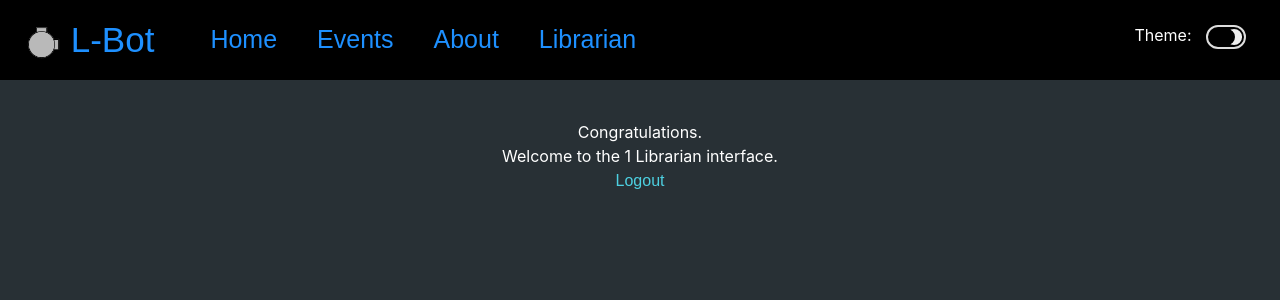
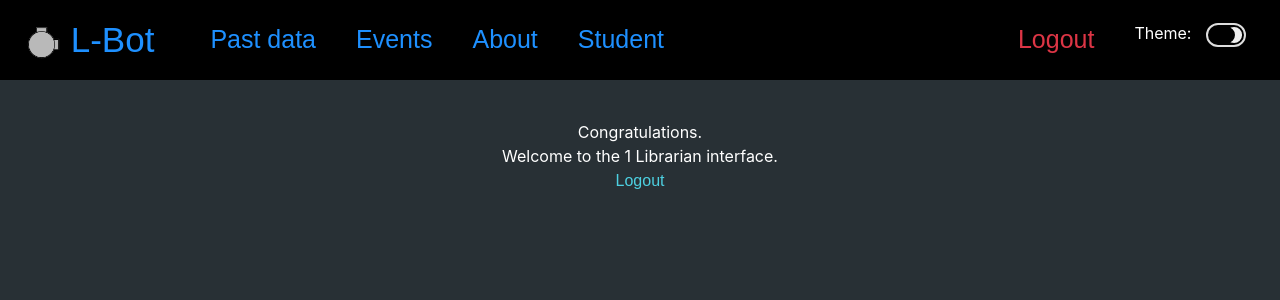
Before and after one commit to L-Bot-AU/L-Bot-server, a Flask app: page /librarian in a window 1280 px wide. Shown: the top 300 px of the page. Run offline with Flask 2, Linux system fonts and the light colour scheme; the visitor is signed in with stand-in values (Sample User, id 1); some libraries are stand-ins or nearby versions; some web fonts are replaced.

Commit message:
Preparation for librarian interface

```diff
--- a/website/templates/base.html
+++ b/website/templates/base.html
@@ -138,12 +138,14 @@
 				</a>
             </div>
 
+			{% block navbar_content %}
             <ul class="nav mr-auto">
                 <li class="nav-item"><a class="navbar-link" href="/">Home</a></li>
                 <li class="nav-item"><a class="navbar-link" href="/events">Events</a></li>
 				<li class="nav-item"><a class="navbar-link" href="/about">About</a></li>
                 <li class="nav-item"><a class="navbar-link" href="/login">Librarian</a></li>
             </ul>
+			{% endblock %}
             <div class="theme-switch">
                 <div class="toggle-box">
                     Theme:
--- a/website/templates/librarian.html
+++ b/website/templates/librarian.html
@@ -1,6 +1,19 @@
 {% extends 'base.html' %}
 
 {% block page_title %}Librarian{% endblock %}
+
+{% block navbar_content %}
+<ul class="nav mr-auto">
+	<li class="nav-item"><a class="navbar-link" href="/librarian/statistics">Past data</a></li>
+	<li class="nav-item"><a class="navbar-link" href="/librarian/events">Events</a></li>
+	<li class="nav-item"><a class="navbar-link" href="/librarian/about">About</a></li>
+	<li class="nav-item"><a class="navbar-link" href="/">Student</a></li>
+</ul>
+
+<ul class="nav ml-auto">
+	<li class="nav-item"><a class="navbar-link text-danger" href="/logout">Logout</a> </li>
+<ul>
+{% endblock %}
 
 {% block page_content %}
     Congratulations.<br>
```
